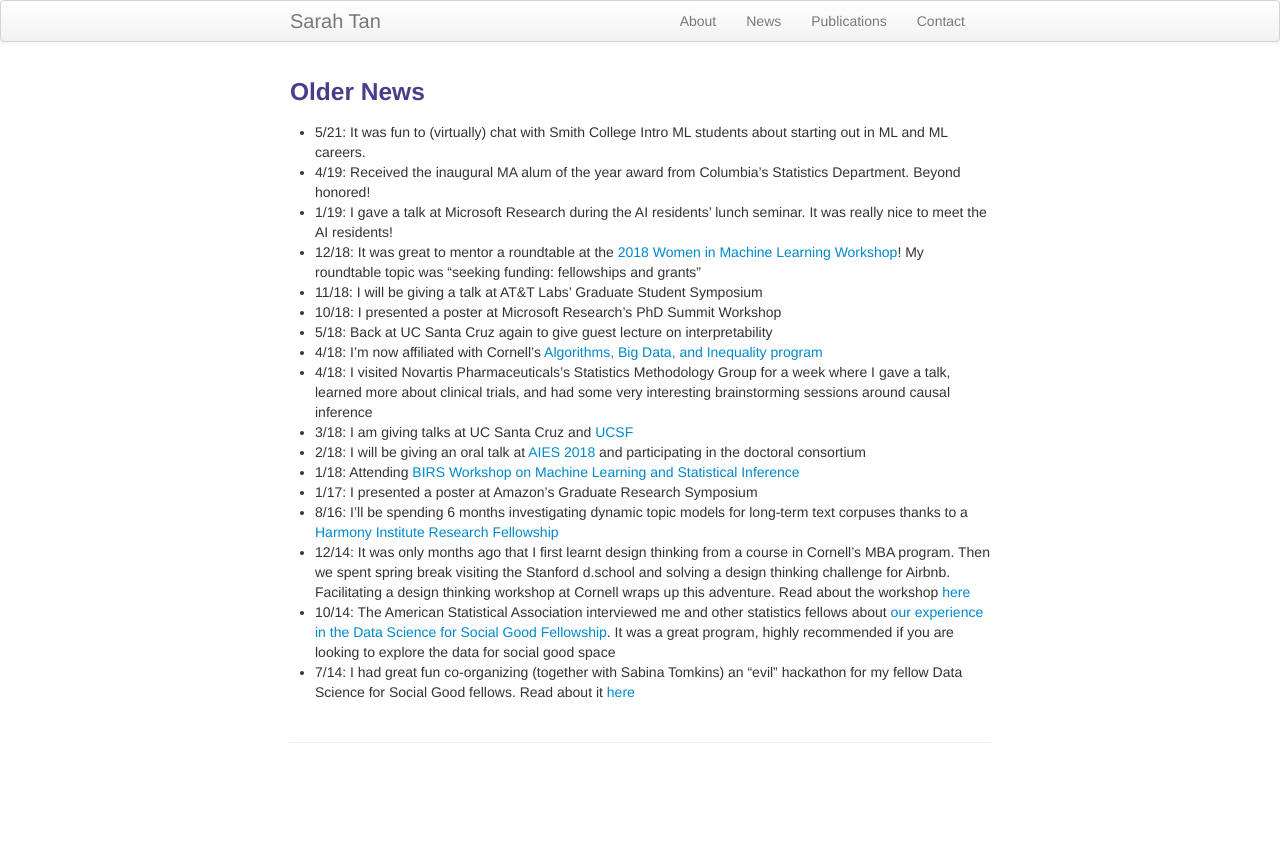
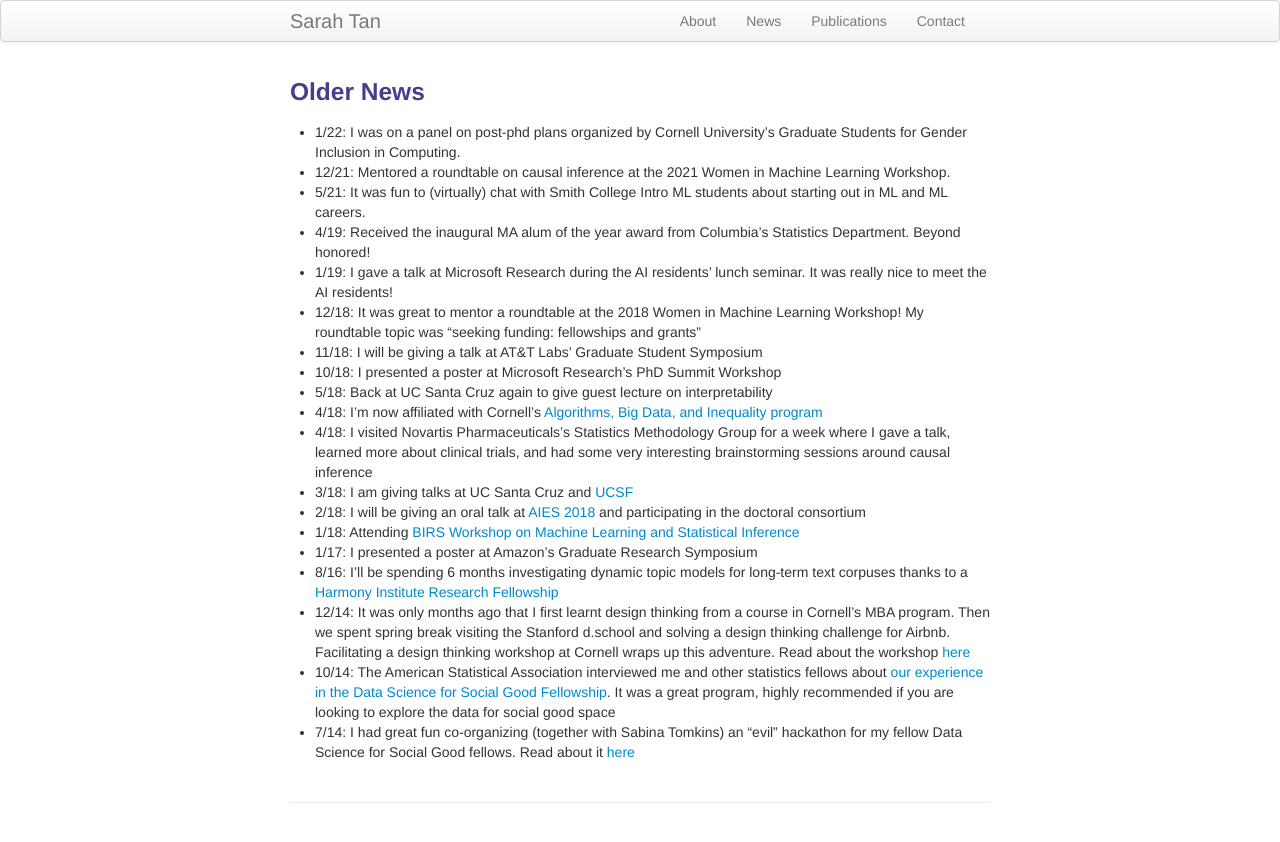
Before and after one commit to shftan/shftan.github.io, a Jekyll site: the page built from oldernews.md, in a window 1280 px wide. Shown: the top 842 px of the page. Built offline with Jekyll 4.4.1, drawn with Linux system fonts in a browser that asks for light colours.

Commit message:
Update oldernews.md

```diff
--- a/oldernews.md
+++ b/oldernews.md
@@ -7,10 +7,12 @@ keywords: Sarah Tan, Cornell, Statistics, interpretability, causal inference
 
 <div class="row-fluid" id="news"><h3>Older News</h3>
 </div>
+- 1/22: I was on a panel on post-phd plans organized by Cornell University's Graduate Students for Gender Inclusion in Computing.
+- 12/21: Mentored a roundtable on causal inference at the 2021 Women in Machine Learning Workshop.
 - 5/21: It was fun to (virtually) chat with Smith College Intro ML students about starting out in ML and ML careers.
 - 4/19: Received the inaugural MA alum of the year award from Columbia's Statistics Department. Beyond honored!
 - 1/19: I gave a talk at Microsoft Research during the AI residents' lunch seminar. It was really nice to meet the AI residents!
-- 12/18: It was great to mentor a roundtable at the [2018 Women in Machine Learning Workshop](https://docs.google.com/document/d/1Xm0EIgM9ZPAaX39bbGmkQ-tzzQvWewgmuK4sI2cvgg4/edit)! My roundtable topic was "seeking funding: fellowships and grants"
+- 12/18: It was great to mentor a roundtable at the 2018 Women in Machine Learning Workshop! My roundtable topic was "seeking funding: fellowships and grants"
 - 11/18: I will be giving a talk at AT&T Labs' Graduate Student Symposium
 - 10/18: I presented a poster at Microsoft Research's PhD Summit Workshop
 - 5/18: Back at UC Santa Cruz again to give guest lecture on interpretability
```
